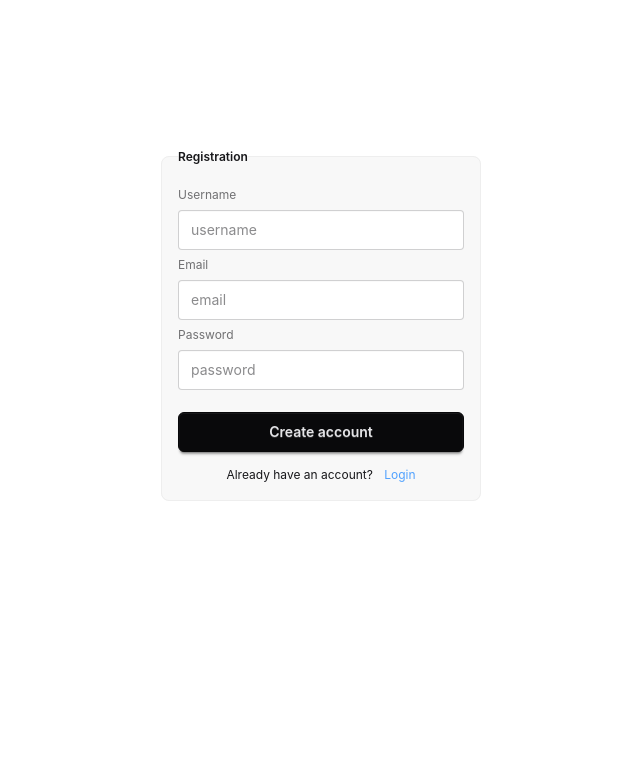
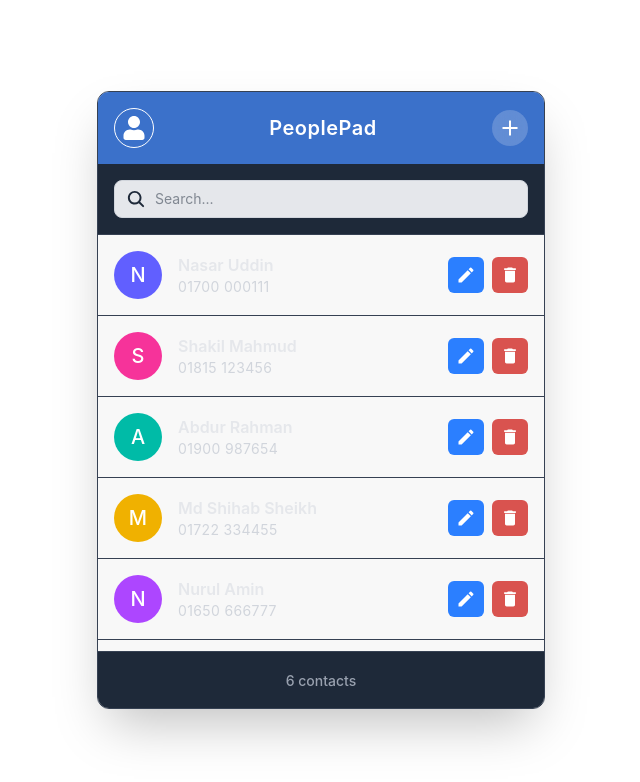
Before and after one commit to dearnasaruddin/peoplePad-frontend, a React (Vite) app: page / in a window 1280 px wide. Shown: the top 782 px of the page, without its empty margins (319-959 px from the left). Built offline with nearby package versions, Linux system fonts and the light colour scheme; no server answers.

Commit message:
home page design done

```diff
--- a/src/App.jsx
+++ b/src/App.jsx
@@ -4,13 +4,14 @@ import LoginPage from './pages/LoginPage'
 import VerifyEmail from './pages/VerifyEmail'
 import ResetPassPage from './pages/ResetPassPage'
 import ForgotPassPage from './pages/ForgotPassPage'
+import ContactListPage from './pages/ContactListPage'
 
 function App() {
 
   return (
     <BrowserRouter>
       <Routes>
-        <Route path='/' element={<RegistrationPage/>} />
+        <Route path='/' element={<ContactListPage/>} />
         <Route path='/registration' element={<RegistrationPage/>} />
         <Route path='/login' element={<LoginPage/>} />
         <Route path={`/verify/:token`} element={<VerifyEmail/>} />
--- /dev/null
+++ b/src/Data/contactList.jsx
@@ -0,0 +1,34 @@
+const contactList = [
+  {
+    id: 1,
+    name: 'Nasar Uddin',
+    phone: '01700 000111',
+  },
+  {
+    id: 2,
+    name: 'Shakil Mahmud',
+    phone: '01815 123456',
+  },
+  {
+    id: 3,
+    name: 'Abdur Rahman',
+    phone: '01900 987654',
+  },
+  {
+    id: 4,
+    name: 'Md Shihab Sheikh',
+    phone: '01722 334455',
+  },
+  {
+    id: 5,
+    name: 'Nurul Amin',
+    phone: '01650 666777',
+  },
+  {
+    id: 6,
+    name: 'Moumita Seema',
+    phone: '01555 555555',
+  },
+];
+
+export default contactList
--- /dev/null
+++ b/src/components/layout/Footer.jsx
@@ -0,0 +1,14 @@
+
+const Footer = ({ itemCount }) => {
+    return (
+        <div className="bg-gray-800 p-4 text-center border-t border-gray-700 cursor-default">
+            {itemCount > 0 &&
+                <span className="text-gray-400 text-sm font-medium">
+                    {itemCount} contacts
+                </span>
+            }
+        </div>
+    )
+}
+
+export default Footer
--- /dev/null
+++ b/src/components/layout/Header.jsx
@@ -0,0 +1,23 @@
+import { FaUser } from "react-icons/fa";
+import { IoMdAdd } from "react-icons/io";
+
+const Header = () => {
+    return (
+        <div className="bg-[#3b71ca] p-4 flex justify-between items-center text-white">
+
+            {/* User */}
+            <div className="size-10 flex justify-center items-center border rounded-full">
+                <FaUser className="text-2xl m-1" />
+            </div>
+
+            <h1 className="text-xl font-semibold tracking-wide">PeoplePad</h1>
+
+            {/* Add Button */}
+            <button className="bg-white/20 hover:bg-white/30 transition rounded-full p-1.5 backdrop-blur-sm cursor-pointer">
+                <IoMdAdd className="text-2xl" />
+            </button>
+        </div>
+    )
+}
+
+export default Header
--- /dev/null
+++ b/src/components/shared/EmptyState.jsx
@@ -0,0 +1,10 @@
+
+const EmptyState = ({text}) => {
+  return (
+    <div className='h-[30dvh] text-center flex justify-center items-center'>
+            <p className='text-gray-300'>{text}</p>
+          </div>
+  )
+}
+
+export default EmptyState
--- /dev/null
+++ b/src/components/shared/ListItem.jsx
@@ -0,0 +1,40 @@
+import { MdEdit, MdDelete } from "react-icons/md";
+import { getAvatarColor, getInitial } from "../../utils/createAvatar";
+
+const ListItem = ({ imgSrc, name, phone }) => {
+    return (
+        <div className="flex items-center justify-between p-4 hover:bg-gray-900 transition-colors duration-150">
+
+            {/* Avatar & Info */}
+            <div className="flex items-center gap-4">
+                {imgSrc ? (
+                    <div className="size-12 rounded-full overflow-hidden">
+                        <img src={imgSrc} alt={name} className="w-full h-full object-cover" />
+                    </div>
+                ) : (
+                    <div className={`size-12 rounded-full flex items-center justify-center text-white text-xl font-medium ${getAvatarColor(name)}`}>
+                        {getInitial(name)}
+                    </div>
+                )}
+
+                <div className="flex flex-col cursor-default">
+                    <span className="text-gray-200 font-semibold text-base">{name}</span>
+                    <span className="text-gray-300 text-sm tracking-wide">{phone}</span>
+                </div>
+            </div>
+
+            {/* Action Buttons */}
+            <div className="flex items-center gap-2">
+                <button className="bg-blue-500 hover:bg-blue-600 text-white p-2 rounded-md transition cursor-pointer">
+                    <MdEdit className='text-xl' />
+                </button>
+                <button className="bg-[#d9534f] hover:bg-red-600 text-white p-2 rounded-md transition cursor-pointer">
+                    <MdDelete className='text-xl' />
+                </button>
+            </div>
+
+        </div>
+    )
+}
+
+export default ListItem
--- /dev/null
+++ b/src/components/shared/SearchBar.jsx
@@ -0,0 +1,22 @@
+import { IoSearch } from 'react-icons/io5'
+
+const SearchBar = ({searchTerm, setSearchTerm}) => {
+    return (
+        <div className="p-4 bg-gray-800 border-b border-gray-700">
+            <div className="relative text-gray-800">
+                <div className="absolute inset-y-0 left-0 pl-3 flex items-center pointer-events-none">
+                    <IoSearch className='text-xl' />
+                </div>
+                <input
+                    type="text"
+                    className="block w-full pl-10 pr-3 py-2 border border-gray-300 rounded-lg leading-5 bg-gray-200  focus:outline-none focus:ring-1 focus:ring-blue-500 focus:border-blue-500 sm:text-sm"
+                    placeholder="Search..."
+                    value={searchTerm}
+                    onChange={(e) => setSearchTerm(e.target.value)}
+                />
+            </div>
+        </div>
+    )
+}
+
+export default SearchBar
--- /dev/null
+++ b/src/pages/ContactListPage.jsx
@@ -0,0 +1,47 @@
+import { useState } from 'react';
+import ListItem from '../components/shared/ListItem';
+import SearchBar from '../components/shared/SearchBar';
+import Header from '../components/layout/Header';
+import Footer from '../components/layout/Footer';
+import contactList from '../Data/contactList';
+import EmptyState from '../components/shared/EmptyState';
+
+
+const ContactListPage = () => {
+
+  const [searchTerm, setSearchTerm] = useState('');
+
+  const filteredContacts = contactList.filter((contact) =>
+    contact.name.toLowerCase().includes(searchTerm.toLowerCase())
+  );
+
+  return (
+    <div className="min-h-screen flex items-center justify-center p-4 font-sans">
+
+      <div className="w-full max-w-md bg-base-200 border-gray-700 rounded-xl shadow-2xl overflow-hidden border ">
+        {/* Header */}
+        <Header />
+
+        {/* Search Bar */}
+        <SearchBar searchTerm={searchTerm} setSearchTerm={setSearchTerm} />
+
+        {/* List Items */}
+        <div className="divide-y divide-gray-700 max-h-[52dvh] overflow-auto">
+          {filteredContacts.length <= 0 ?
+            <EmptyState text='No Contact Found' />
+            :
+            filteredContacts.map((contact) => (
+              <ListItem key={contact.id} imgSrc={contact.src} name={contact.name} phone={contact.phone} />
+            ))}
+        </div>
+
+        {/* Footer */}
+        <Footer itemCount={filteredContacts.length} />
+
+      </div>
+
+    </div>
+  );
+};
+
+export default ContactListPage;
--- /dev/null
+++ b/src/utils/createAvatar.js
@@ -0,0 +1,25 @@
+
+const avatarColors = [
+    'bg-teal-500',
+    'bg-blue-500',
+    'bg-green-500',
+    'bg-yellow-500',
+    'bg-purple-500',
+    'bg-pink-500',
+    'bg-indigo-500',
+    'bg-teal-500',
+    'bg-orange-500',
+];
+
+
+export const getAvatarColor = (name) => {
+    let hash = 0;
+    for (let i = 0; i < name.length; i++) {
+        hash = hash * 31 + name.charCodeAt(i);
+    }
+
+    const index = Math.abs(hash % avatarColors.length);
+    return avatarColors[index];
+};
+
+export const getInitial = (name) => name.charAt(0).toUpperCase()
```
